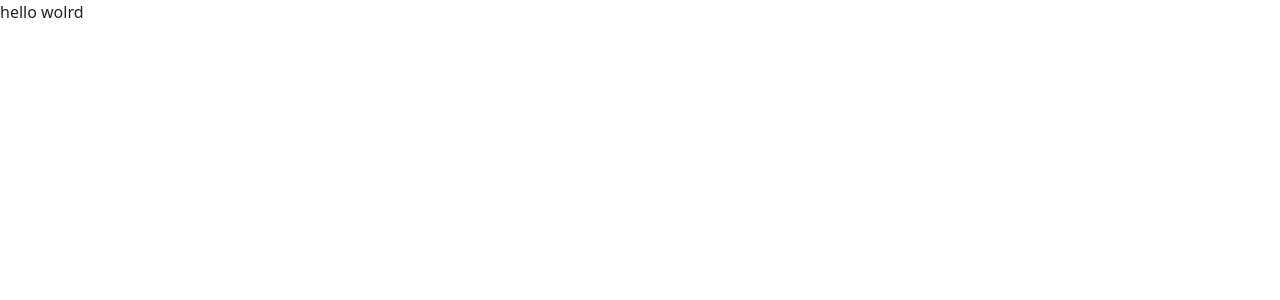
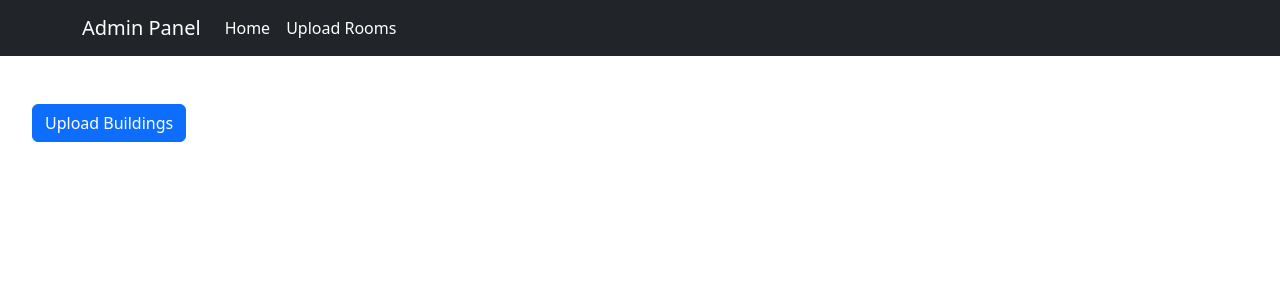
Before and after one commit to Muhdsidin/apartment-front-end, a React (Vite) app: page / in a window 1280 px wide. Shown: the top 300 px of the page. Built offline with nearby package versions, Linux system fonts and the light colour scheme.

Commit message:
after swaped upload buildings header to banner

```diff
--- a/src/App.jsx
+++ b/src/App.jsx
@@ -1,8 +1,9 @@
 
 import { Route, Routes, useLocation, useParams } from "react-router-dom"
 import Header from "./components/Header/Header"
-import Room from "./(admin)/Room/Room";
-import Home from "./(admin)/Home/Home";
+import Room from "./components/Room/Room";
+import Home from './Pages/Home'
+import Buildings from "./Pages/AddBuilding";
 function App() {
   const location = useLocation();
   console.log(location.pathname);
@@ -15,8 +16,8 @@ function App() {
       {shouldRenderHeader && <Header />}
       <Routes>
         <Route path="/upload-rooms" element={<Room />} />
-        <Route path="/real/admin" element={<Home />} />
-        <Route path="/" element={<>hello wolrd </>} />
+        <Route path="/Buildings" element={<Buildings/>}/>
+        <Route path="/" element={<Home/>} />
 
 
       </Routes>
--- /dev/null
+++ b/src/Pages/AddBuilding.jsx
@@ -0,0 +1,13 @@
+import React from 'react'
+import UploadBuildings from '../components/Upload-Buildings/UploadBuildings'
+import Header from '../components/Header/Header'
+function AddBuilding() {
+  return (
+    <div>
+      <Header/>
+      <UploadBuildings/>
+    </div>
+  )
+}
+
+export default AddBuilding
--- /dev/null
+++ b/src/Pages/Home.jsx
@@ -0,0 +1,11 @@
+import React from 'react'
+import Header from '../components/Header/Header'
+import Banner from '../components/Banner/Banner'
+export default function Home() {
+  return (
+    <div className='ParentDiv'>
+      <Header/>
+      <Banner/>
+    </div>
+  )
+}
--- /dev/null
+++ b/src/components/Banner/Banner.css
@@ -0,0 +1,4 @@
+.upload-builings-button{
+    margin-top: 3em;
+    margin-left: 2em;
+}
--- /dev/null
+++ b/src/components/Banner/Banner.jsx
@@ -0,0 +1,12 @@
+import React from 'react'
+import './Banner.css'
+function Banner() {
+  return (
+    <div>
+
+
+     <a href="/Buildings" className='upload-builings-button btn btn-primary' >Upload Buildings</a>
+    </div>
+  )
+}
+export default Banner
--- a/src/components/Header/Header.jsx
+++ b/src/components/Header/Header.jsx
@@ -14,7 +14,7 @@ function Header() {
           <Nav className="me-auto">
             <Nav.Link><Link to="/" className="text-white text-decoration-none">Home</Link></Nav.Link>
             <Nav.Link><Link to="/upload-rooms" className="text-white text-decoration-none">Upload Rooms</Link></Nav.Link>
-            <Nav.Link><Link to="/upload-building" className="text-white text-decoration-none">Upload Building</Link></Nav.Link>
+
           </Nav>
         </Navbar.Collapse>
       </Container>
--- a/src/(admin)/Room/Room.jsx
+++ b/src/components/Room/Room.jsx
@@ -36,7 +36,7 @@ function Room() {
       console.log(error)
     }
   };
-  console.log(imageOne)
+
 
   return (
     <Container>
--- /dev/null
+++ b/src/components/Upload-Buildings/UploadBuildings.jsx
@@ -0,0 +1,11 @@
+import React from 'react'
+
+function UploadBuildings() {
+  return (
+    <div>
+      <h3>dddd</h3>
+    </div>
+  )
+}
+
+export default UploadBuildings
```
Also changed, not shown: src/components/Room/Room.css (renamed from src/(admin)/Room/Room.css), src/components/Upload-Buildings/UploadBuildings.css (added).
